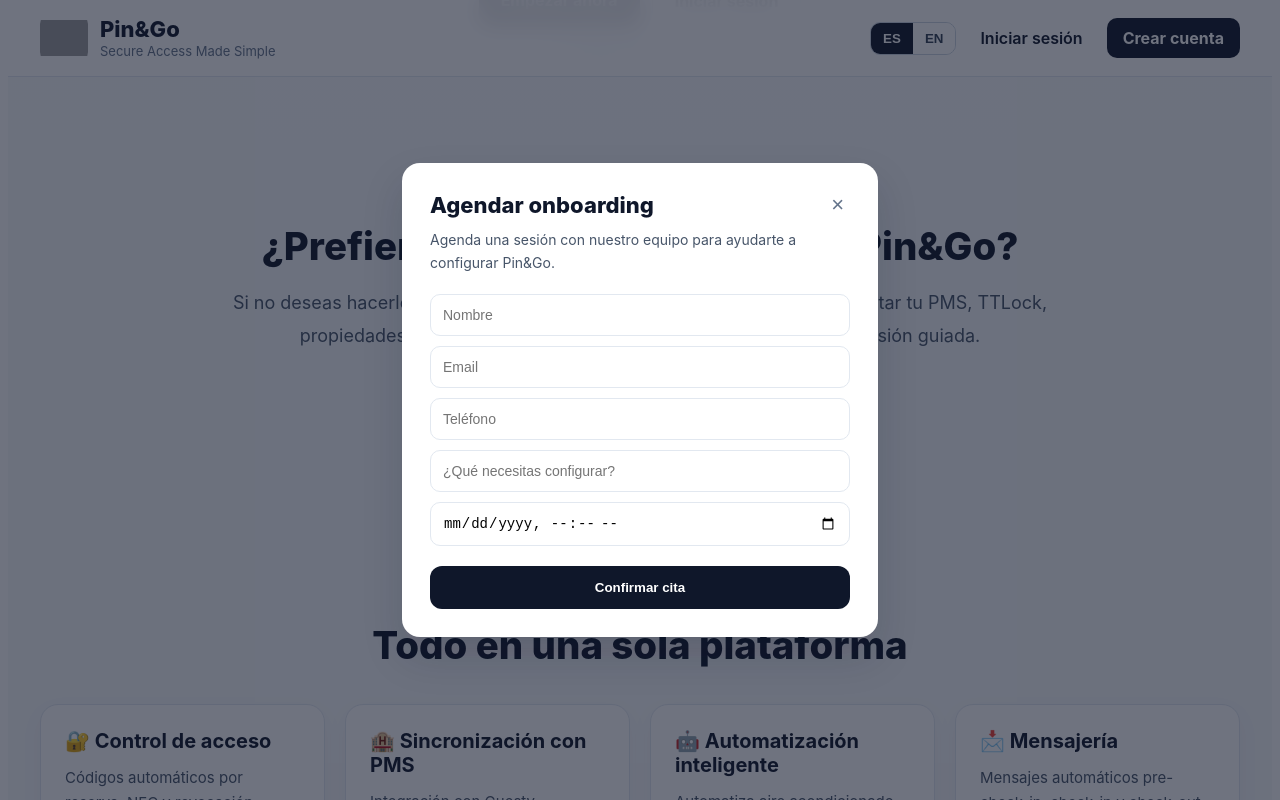
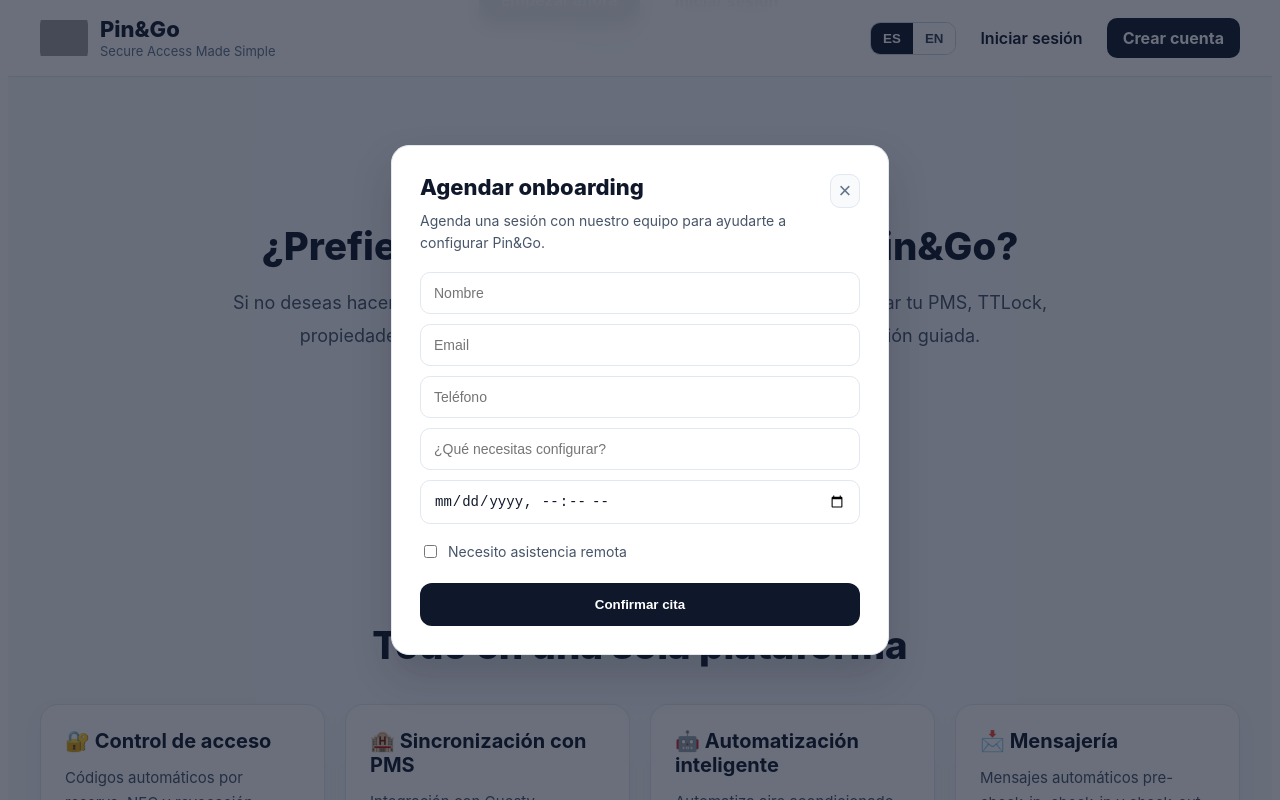
Before and after one commit to freddiefernandezmaysonet-netizen/pin-go-dashboard, a React (Vite) app: page /home in a window 1280 px wide. Both pictures are taken after a click on the button "Agendar onboarding". Shown: the part 765-1565 px from the top of the page. Built offline with nearby package versions, Linux system fonts and the light colour scheme; no server answers; grey boxes are pictures that could not be loaded.

Commit message:
feat(onboarding): add remote assistance option to booking modal

```diff
--- a/src/components/OnboardingBookingModal.tsx
+++ b/src/components/OnboardingBookingModal.tsx
@@ -17,6 +17,7 @@ export default function OnboardingBookingModal({
     phone: "",
     topic: "",
     scheduledAt: "",
+    remoteAssistanceRequested: false,
   });
 
   const [loading, setLoading] = useState(false);
@@ -35,11 +36,12 @@ export default function OnboardingBookingModal({
           phone: "Teléfono",
           topic: "¿Qué necesitas configurar?",
           date: "Fecha y hora",
+          remote: "Necesito asistencia remota",
           submit: "Confirmar cita",
           loading: "Agendando...",
           successTitle: "Cita agendada",
           successText:
-            "Te contactaremos para confirmar tu sesión de onboarding.",
+            "Te contactaremos para confirmar tu sesión. Si solicitaste asistencia remota, te guiaremos durante la llamada.",
           close: "Cerrar",
         }
       : {
@@ -51,11 +53,12 @@ export default function OnboardingBookingModal({
           phone: "Phone",
           topic: "What do you need help with?",
           date: "Date & time",
+          remote: "I need remote assistance",
           submit: "Confirm booking",
           loading: "Booking...",
           successTitle: "Appointment scheduled",
           successText:
-            "We will contact you to confirm your onboarding session.",
+            "We will contact you to confirm your session. If you requested remote assistance, we will guide you during the call.",
           close: "Close",
         };
 
@@ -93,21 +96,21 @@ export default function OnboardingBookingModal({
         {!success ? (
           <>
             <div style={styles.header}>
-              <h2 style={styles.title}>{t.title}</h2>
-              <button onClick={onClose} style={styles.closeIcon}>
+              <div>
+                <h2 style={styles.title}>{t.title}</h2>
+                <p style={styles.subtitle}>{t.subtitle}</p>
+              </div>
+
+              <button type="button" onClick={onClose} style={styles.closeIcon}>
                 ×
               </button>
             </div>
-
-            <p style={styles.subtitle}>{t.subtitle}</p>
 
             <form onSubmit={handleSubmit} style={styles.form}>
               <input
                 placeholder={t.name}
                 value={form.name}
-                onChange={(e) =>
-                  setForm({ ...form, name: e.target.value })
-                }
+                onChange={(e) => setForm({ ...form, name: e.target.value })}
                 style={styles.input}
                 required
               />
@@ -116,9 +119,7 @@ export default function OnboardingBookingModal({
                 type="email"
                 placeholder={t.email}
                 value={form.email}
-                onChange={(e) =>
-                  setForm({ ...form, email: e.target.value })
-                }
+                onChange={(e) => setForm({ ...form, email: e.target.value })}
                 style={styles.input}
                 required
               />
@@ -126,23 +127,20 @@ export default function OnboardingBookingModal({
               <input
                 placeholder={t.phone}
                 value={form.phone}
-                onChange={(e) =>
-                  setForm({ ...form, phone: e.target.value })
-                }
+                onChange={(e) => setForm({ ...form, phone: e.target.value })}
                 style={styles.input}
               />
 
               <input
                 placeholder={t.topic}
                 value={form.topic}
-                onChange={(e) =>
-                  setForm({ ...form, topic: e.target.value })
-                }
+                onChange={(e) => setForm({ ...form, topic: e.target.value })}
                 style={styles.input}
               />
 
               <input
                 type="datetime-local"
+                aria-label={t.date}
                 value={form.scheduledAt}
                 onChange={(e) =>
                   setForm({ ...form, scheduledAt: e.target.value })
@@ -151,10 +149,28 @@ export default function OnboardingBookingModal({
                 required
               />
 
+              <label style={styles.checkboxRow}>
+                <input
+                  type="checkbox"
+                  checked={form.remoteAssistanceRequested}
+                  onChange={(e) =>
+                    setForm({
+                      ...form,
+                      remoteAssistanceRequested: e.target.checked,
+                    })
+                  }
+                />
+                <span style={{ marginLeft: 8 }}>{t.remote}</span>
+              </label>
+
               <button
                 type="submit"
                 disabled={loading}
-                style={styles.primaryButton}
+                style={{
+                  ...styles.primaryButton,
+                  opacity: loading ? 0.7 : 1,
+                  cursor: loading ? "not-allowed" : "pointer",
+                }}
               >
                 {loading ? t.loading : t.submit}
               </button>
@@ -165,7 +181,7 @@ export default function OnboardingBookingModal({
             <h2 style={styles.title}>✅ {t.successTitle}</h2>
             <p style={styles.subtitle}>{t.successText}</p>
 
-            <button onClick={onClose} style={styles.primaryButton}>
+            <button type="button" onClick={onClose} style={styles.primaryButton}>
               {t.close}
             </button>
           </>
@@ -178,11 +194,8 @@ export default function OnboardingBookingModal({
 const styles: Record<string, React.CSSProperties> = {
   overlay: {
     position: "fixed",
-    top: 0,
-    left: 0,
-    right: 0,
-    bottom: 0,
-    background: "rgba(15, 23, 42, 0.6)",
+    inset: 0,
+    background: "rgba(15, 23, 42, 0.62)",
     display: "flex",
     justifyContent: "center",
     alignItems: "center",
@@ -194,13 +207,16 @@ const styles: Record<string, React.CSSProperties> = {
     borderRadius: 18,
     padding: 28,
     width: "100%",
-    maxWidth: 420,
-    boxShadow: "0 20px 40px rgba(15, 23, 42, 0.15)",
+    maxWidth: 440,
+    boxShadow: "0 20px 40px rgba(15, 23, 42, 0.18)",
+    border: "1px solid #e2e8f0",
   },
   header: {
     display: "flex",
     justifyContent: "space-between",
-    alignItems: "center",
+    alignItems: "flex-start",
+    gap: 16,
+    marginBottom: 18,
   },
   title: {
     margin: 0,
@@ -209,15 +225,19 @@ const styles: Record<string, React.CSSProperties> = {
     color: "#0f172a",
   },
   closeIcon: {
-    background: "transparent",
-    border: "none",
+    background: "#f8fafc",
+    border: "1px solid #e2e8f0",
+    borderRadius: 10,
+    width: 34,
+    height: 34,
     fontSize: 22,
     cursor: "pointer",
     color: "#64748b",
+    lineHeight: "28px",
   },
   subtitle: {
     marginTop: 10,
-    marginBottom: 20,
+    marginBottom: 0,
     fontSize: 14,
     color: "#475569",
     lineHeight: 1.6,
@@ -228,14 +248,23 @@ const styles: Record<string, React.CSSProperties> = {
     gap: 10,
   },
   input: {
-    padding: 12,
+    padding: "12px 13px",
     borderRadius: 10,
     border: "1px solid #e2e8f0",
     fontSize: 14,
+    color: "#0f172a",
+    outline: "none",
+  },
+  checkboxRow: {
+    display: "flex",
+    alignItems: "center",
+    marginTop: 8,
+    fontSize: 14,
+    color: "#475569",
   },
   primaryButton: {
-    marginTop: 10,
-    padding: 14,
+    marginTop: 12,
+    padding: "14px 18px",
     borderRadius: 12,
     border: "none",
     background: "#0f172a",
```
